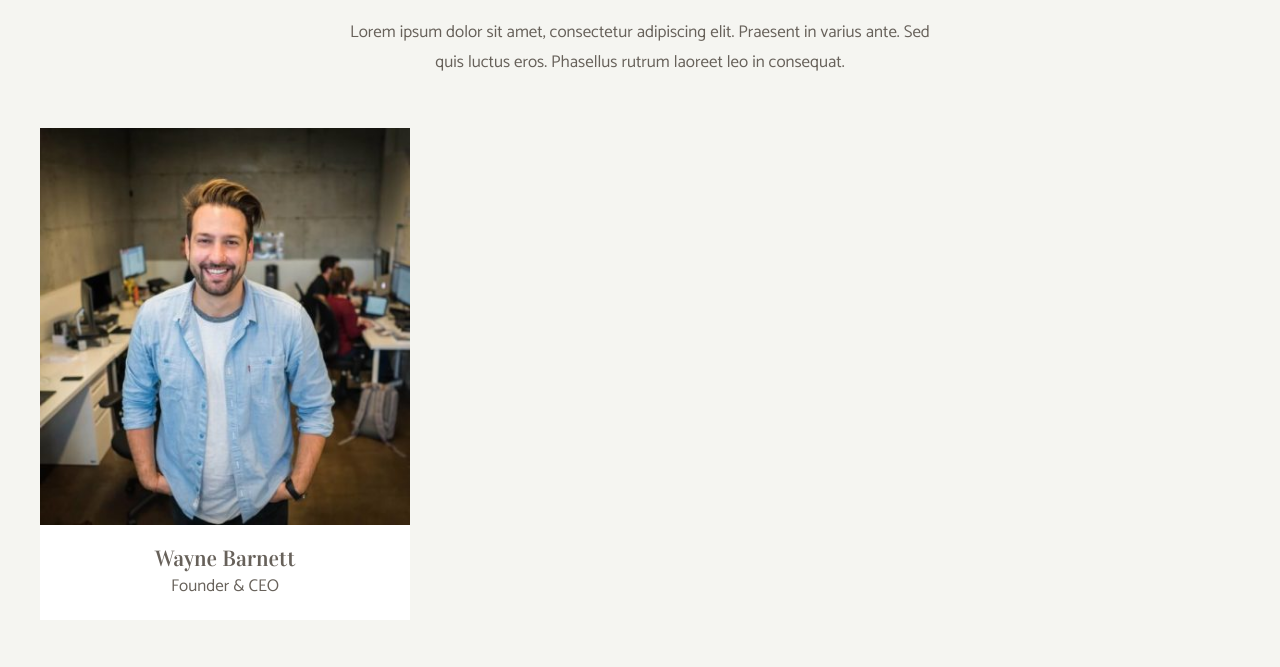
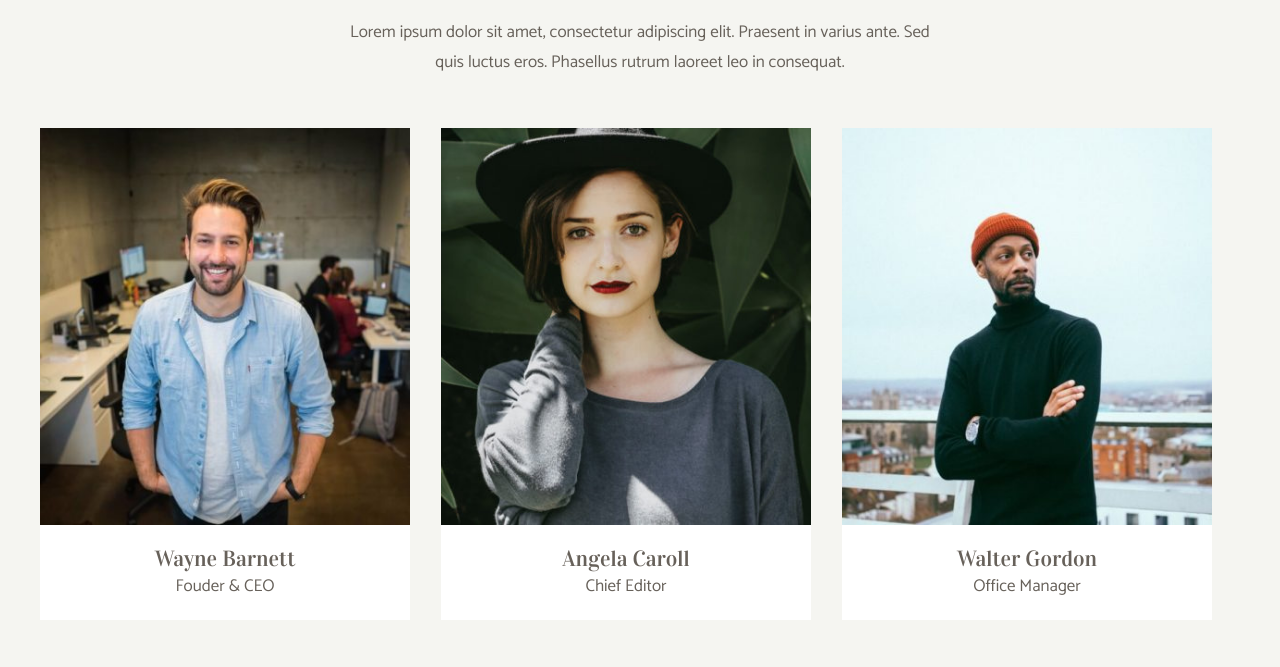
Before and after one commit to felicetto13/js-our-team, a plain HTML site: page index.html in a window 1280 px wide. Shown: the part 107-774 px from the top of the page. Drawn offline with Linux system fonts and the light colour scheme.

Commit message:
Milestone 2 Completed

```diff
--- a/index.html
+++ b/index.html
@@ -23,7 +23,7 @@
         <div id="team-container" class="team-container">
           <!-- Inseriamo inizialmente una card statica per stilarla e vedere l'effetto finale -->
 
-          <div class="team-card">
+          <!-- <div class="team-card">
             <div class="card-image">
               <img
                 src="img/wayne-barnett-founder-ceo.jpg"
@@ -34,7 +34,7 @@
               <h3>Wayne Barnett</h3>
               <p>Founder & CEO</p>
             </div>
-          </div>
+          </div> -->
         </div>
       </div>
     </section>
--- a/js/app.js
+++ b/js/app.js
@@ -23,33 +23,33 @@ Cosa conterrà il campo che rappresenta la foto in ciascun oggetto? Come possiam
 const ourTeam = [
     {
         nome: "Wayne Barnett",
-        ruolo:"Fouder & CEO",
+        ruolo: "Fouder & CEO",
         foto: "./img/wayne-barnett-founder-ceo.jpg",
     },
     {
-        nome: "Angela Caroll" ,
-        ruolo: "Chief Editor" ,
-        foto: "./img/angela-caroll-chief-editor.jpg" ,
+        nome: "Angela Caroll",
+        ruolo: "Chief Editor",
+        foto: "./img/angela-caroll-chief-editor.jpg",
     },
     {
-        nome: "Walter Gordon" ,
-        ruolo: "Office Manager" ,
-        foto: "./img/walter-gordon-office-manager.jpg" ,
+        nome: "Walter Gordon",
+        ruolo: "Office Manager",
+        foto: "./img/walter-gordon-office-manager.jpg",
     },
     {
-        nome: "Angela Lopez" ,
-        ruolo: "Social Media Manager" ,
-        foto: "./img/angela-lopez-social-media-manager.jpg" ,
+        nome: "Angela Lopez",
+        ruolo: "Social Media Manager",
+        foto: "./img/angela-lopez-social-media-manager.jpg",
     },
     {
-        nome: "Scott Estrada" ,
-        ruolo: "Developer" ,
-        foto: "./img/scott-estrada-developer.jpg" ,
+        nome: "Scott Estrada",
+        ruolo: "Developer",
+        foto: "./img/scott-estrada-developer.jpg",
     },
     {
-        nome: "Barbara Ramos" ,
-        ruolo: "Graphic Designer" ,
-        foto: "./img/barbara-ramos-graphic-designer.jpg" ,
+        nome: "Barbara Ramos",
+        ruolo: "Graphic Designer",
+        foto: "./img/barbara-ramos-graphic-designer.jpg",
     },
 ]
 
@@ -58,9 +58,9 @@ const ourTeam = [
 
 stampaDatiTeam();
 
-function stampaDatiTeam (){
-    for(let i = 0; i < ourTeam.length; i++){
-        console.log("Nome: " + ourTeam[i].nome + ", Ruolo: " + ourTeam[i].ruolo + ", foto: " + ourTeam[i].foto + ";" )
+function stampaDatiTeam() {
+    for (let i = 0; i < ourTeam.length; i++) {
+        console.log("Nome: " + ourTeam[i].nome + ", Ruolo: " + ourTeam[i].ruolo + ", foto: " + ourTeam[i].foto + ";")
     }
     console.table(ourTeam);
 }
@@ -70,8 +70,52 @@ function stampaDatiTeam (){
 
 // Milestone 2
 
+/*
+        <div class="team-card">         //divTeamCard
+            <div class="card-image">    //divCardImage
+            <img                        //imgCard
+                src="img/wayne-barnett-founder-ceo.jpg"
+                alt="Wayne Barnett"
+            />
+            </div>
+            <div class="card-text">     //divCardText
+            <h3>Wayne Barnett</h3>      //h3
+            <p>Founder & CEO</p>        //p
+            </div>
+        </div>
+*/
 const container = document.getElementById("team-container");
 
+for (let i = 0; i < ourTeam.length; i++){
+    container.append(createContentContainer(ourTeam[i]));
+}
+
+
+function createContentContainer (memberTeam) {
+
+    const divTeamCard = document.createElement("div")
+    const divCardImage = document.createElement("div")
+    const divCardText = document.createElement("div")
+    const h3 = document.createElement("h3")
+    const p = document.createElement("p")
+    const imgCard = document.createElement("img")
+
+    p.append(memberTeam.ruolo);
+    h3.append(memberTeam.nome);
+    divCardText.classList.add("card-text");
+    divCardText.prepend(h3,p);
+
+    imgCard.src =  memberTeam.foto;
+    imgCard.setAttribute("alt", memberTeam.nome);
+    divCardImage.classList.add("card-image");
+    divCardImage.append(imgCard);
+
+    divTeamCard.classList.add("team-card");
+    divTeamCard.append(divCardImage,divCardText);
+
+    return divTeamCard;
+
+}
 
 
 //
```
